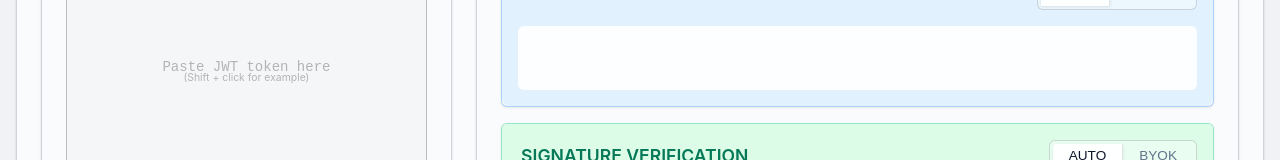
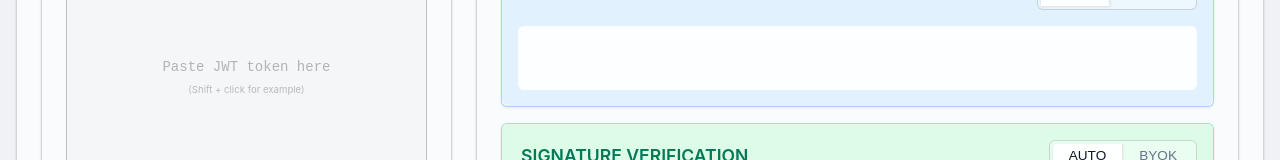
Before and after one commit to Rainier-MSFT/JWTly, a website: page index.html in a window 1280 px wide. Shown: the part 404-564 px from the top of the page. Drawn offline with nearby package versions, Linux system fonts and the light colour scheme.

Commit message:
Reposition example hint below placeholder text with smaller font

```diff
--- a/index.html
+++ b/index.html
@@ -721,15 +721,16 @@
 
         .jwt-input-hint {
             position: absolute;
-            top: 50%;
-            left: 50%;
-            transform: translate(-50%, 0.2rem);
-            font-size: 0.65rem;
+            top: calc(50% + 0.9rem);
+            left: 0;
+            right: 0;
+            font-size: 0.6rem;
             color: #888;
-            opacity: 0.6;
+            opacity: 0.55;
             text-align: center;
             user-select: none;
             cursor: default;
+            pointer-events: auto;
             pointer-events: auto;
         }
 
```
